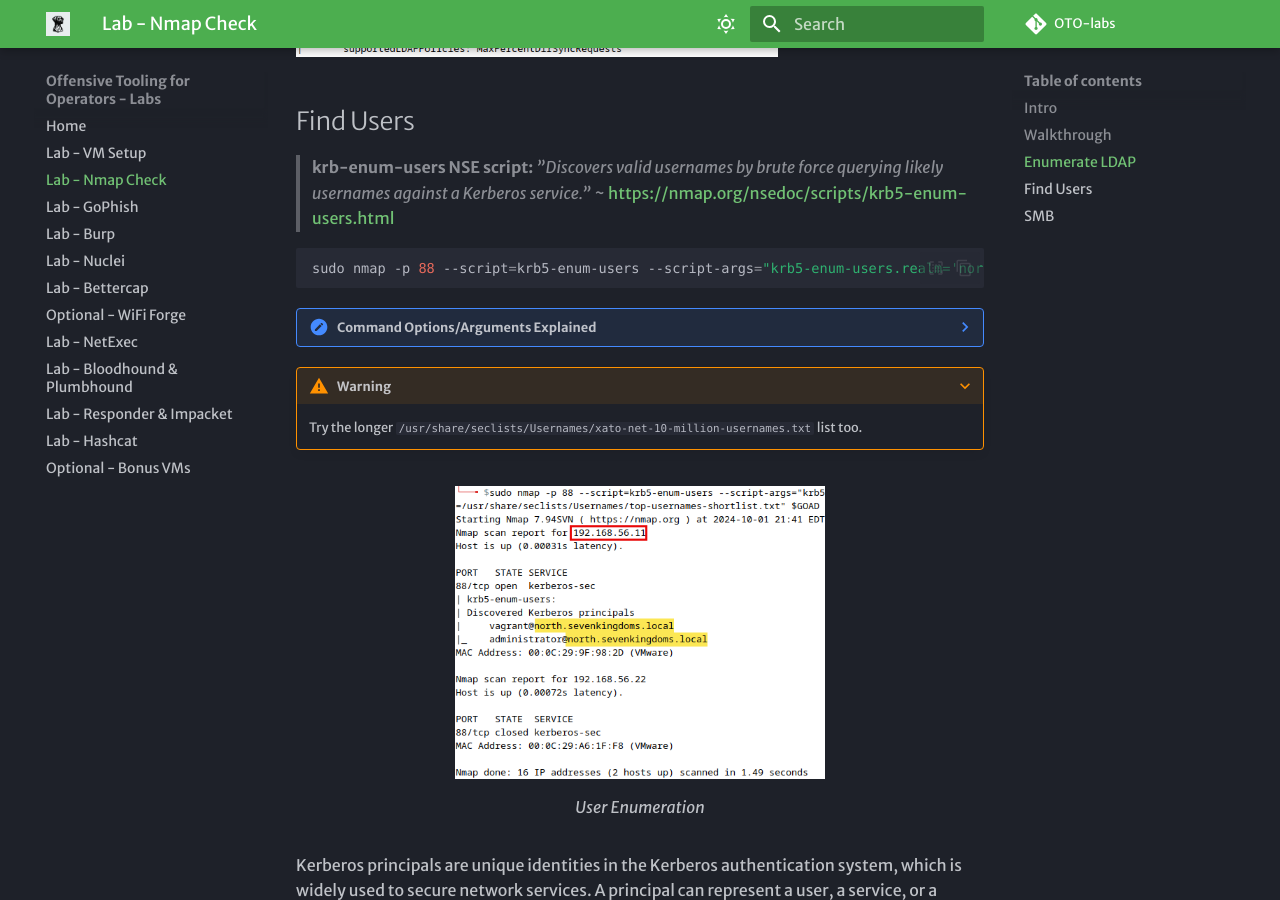
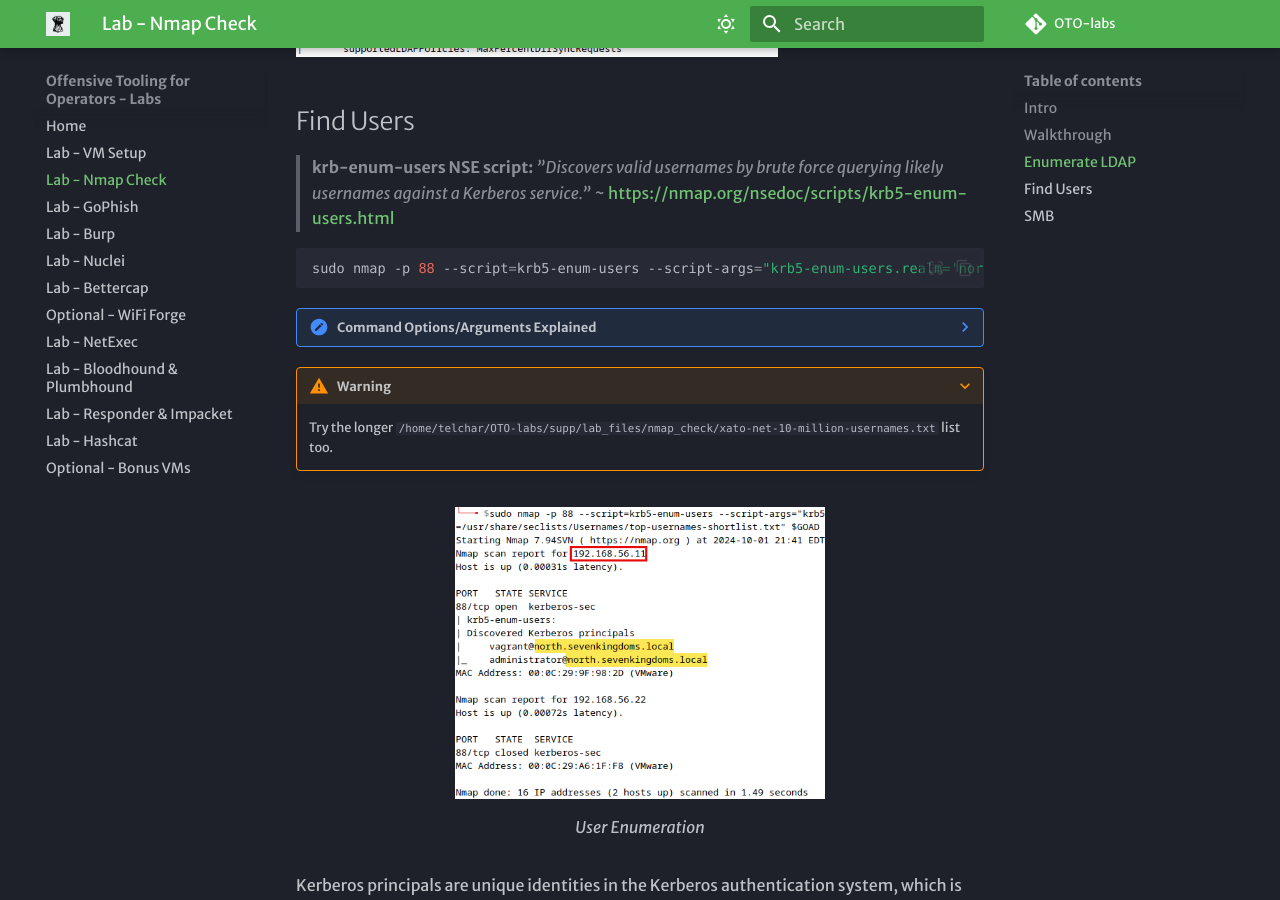
Before and after one commit to ridgebackinfosec/OTO-labs, an MkDocs documentation site: the page built from docs/labs/nmap_check/index.md, in a window 1280 px wide and 900 px high, scrolled down 3508 px. Built offline with MkDocs 1.6.1 and Material for MkDocs 9.7.7, drawn with Linux system fonts in a browser that asks for light colours; some web fonts are replaced; comment, search, counter and statistics services are not loaded.

Commit message:
adding nmap_check seclists files to repo

````diff
--- a/docs/labs/nmap_check/index.md
+++ b/docs/labs/nmap_check/index.md
@@ -109,7 +109,7 @@
 >
 
 ```bash
-sudo nmap -p 88 --script=krb5-enum-users --script-args="krb5-enum-users.realm='north.sevenkingdoms.local',userdb=~/OTO-labs/supp/lab_files/nmap_check/top-usernames-shortlist.txt" $GOAD
+sudo nmap -p 88 --script=krb5-enum-users --script-args="krb5-enum-users.realm='north.sevenkingdoms.local',userdb=/home/telchar/OTO-labs/supp/lab_files/nmap_check/top-usernames-shortlist.txt" $GOAD
 ```
 
 ???- note "Command Options/Arguments Explained"
@@ -120,7 +120,7 @@
         - **`userdb=/usr/share/seclists/Usernames/top-usernames-shortlist.txt`**: Specifies the path to the database of usernames to attempt enumeration with. This path points to a file containing a list of popular usernames that the script will try to validate against the Kerberos service.
 
 ???+ warning
-    Try the longer `/usr/share/seclists/Usernames/xato-net-10-million-usernames.txt` list too.
+    Try the longer `/home/telchar/OTO-labs/supp/lab_files/nmap_check/xato-net-10-million-usernames.txt` list too.
 
 
 
````
Also changed, not shown: 1 other file.
